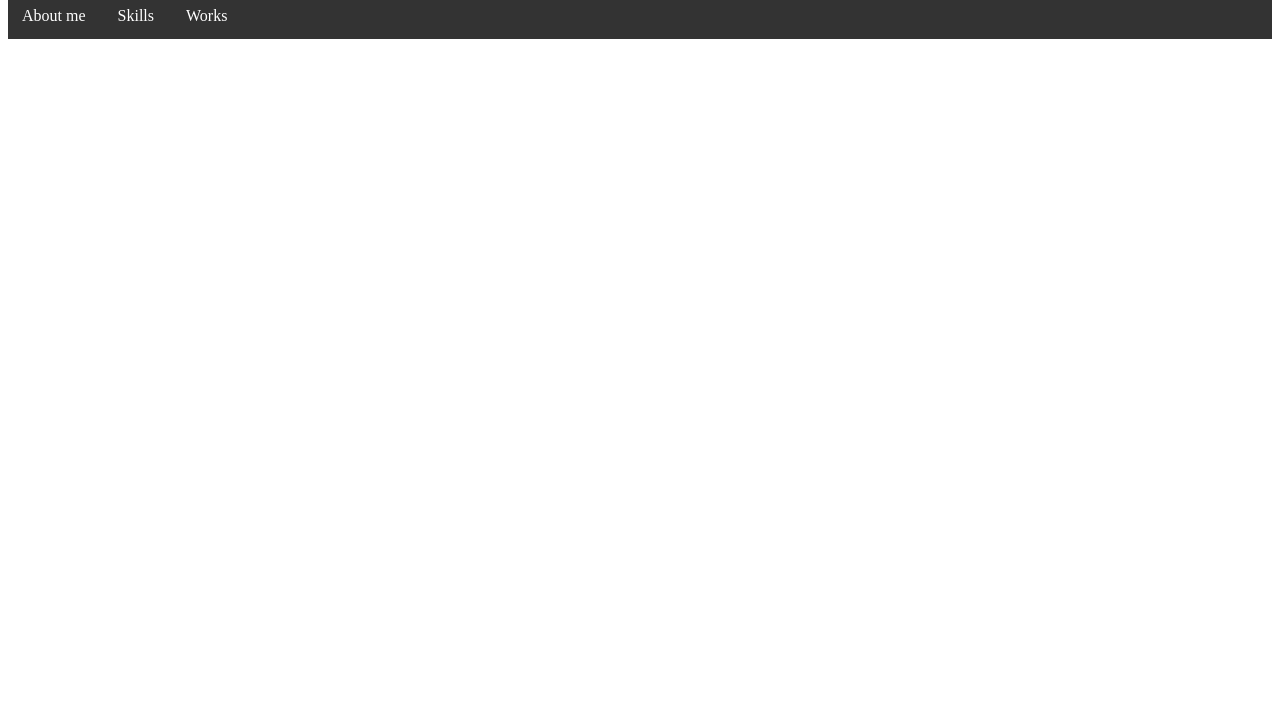
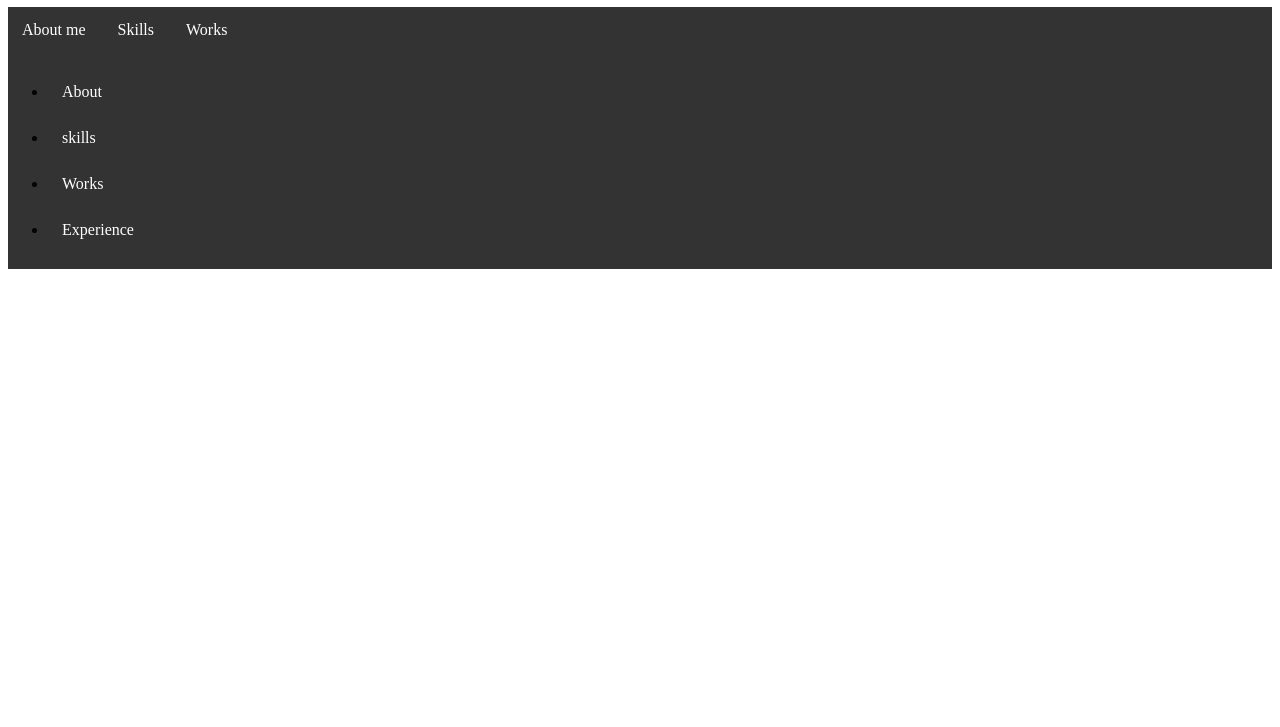
Before and after one commit to muhmappanyompa/mamet-website, a plain HTML site: page index.html in a window 1280 px wide. Shown: the part 73-800 px from the top of the page. Drawn offline with Linux system fonts and the light colour scheme.

Commit message:
update lines

```diff
--- a/index.html
+++ b/index.html
@@ -1,12 +1,28 @@
+<!DOCTYPE html>
 <html>
 <link href="./styles.css" type="text/css" rel="stylesheet">
 <head>
+    <meta charset="utf-8"><!-- use the UTF-8 character encoding-->
+    <title>Mamet's Website</title>
     <body>
+
+      <!--navigation-->
         <h1>Mamet's website</h1>
+        <div class="main-nav">
+        <div class="container">
         <div class="section">
             <a href="#about">About me</a>
             <a href="#Skills">Skills</a>
             <a href="#Works">Works</a>
+            <ul>
+              <nav id="navbar-1" class="navbar item-nav">
+              <li class="active"><a href="#About">About</a></li>
+              <li><a href="skills"> skills</a></li>
+              <li><a href="Works"> Works</a></li>
+              <li><a href="skills"> Experience</a></li>
+            </nav>
+            </ul>
+
         </div>
     </body>
 </head>
```
